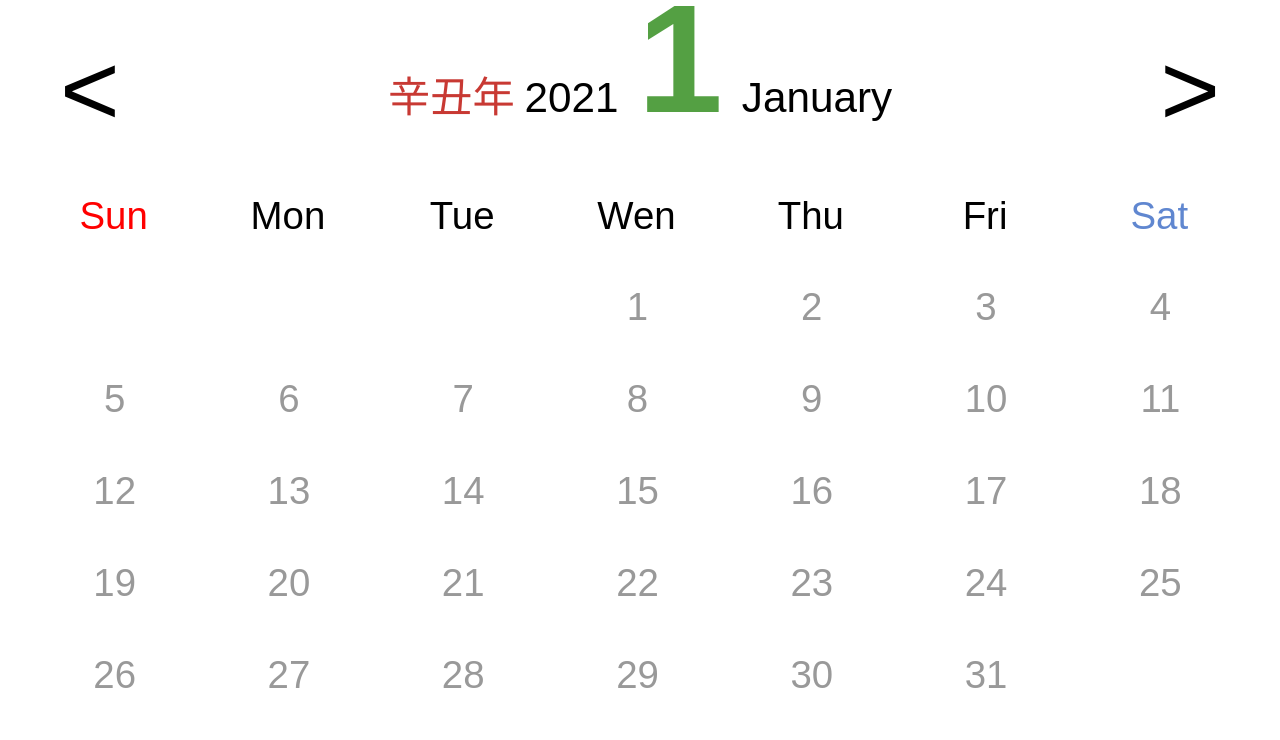
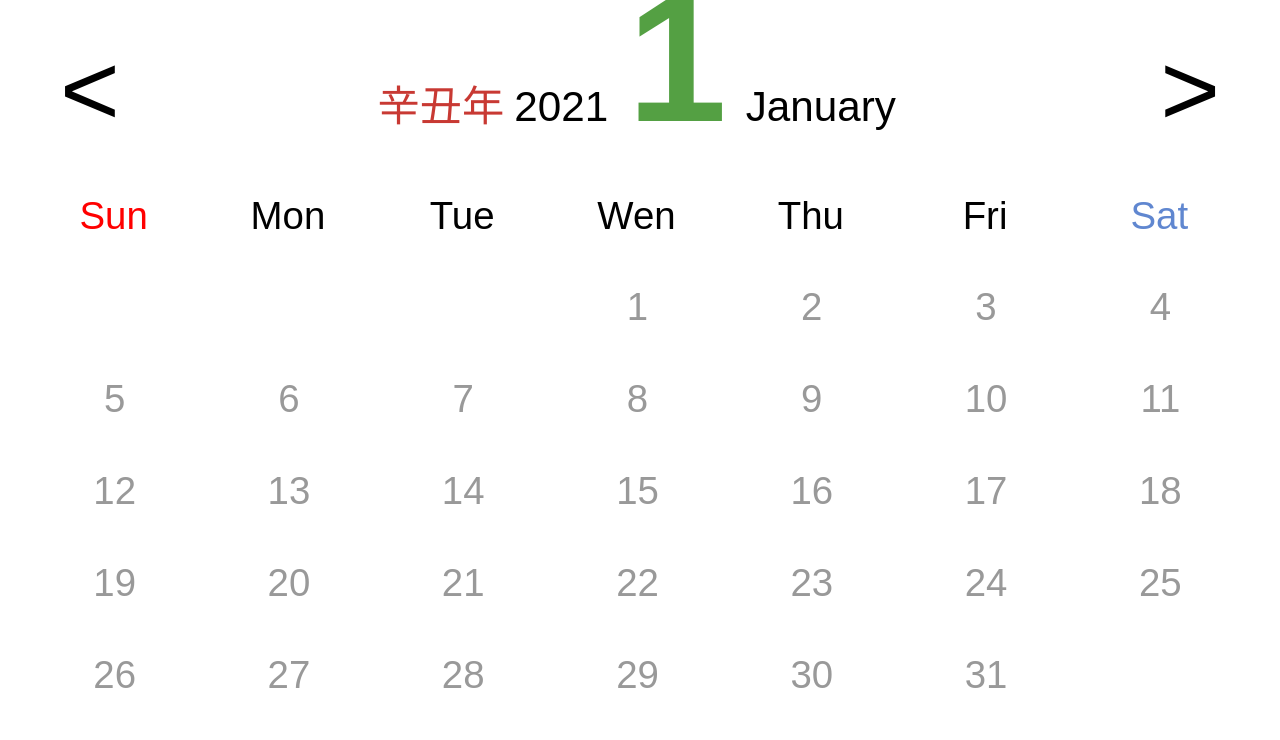
Before and after one commit to LunarCalendar/LunarCalendar.github.io, a plain HTML site: page index.html in a window 1280 px wide. Drawn offline with Linux system fonts and the light colour scheme.

Commit message:
css 수정

```diff
--- a/index.html
+++ b/index.html
@@ -48,7 +48,7 @@
                 font-size: 3.3vw;
             }
             .month {
-                font-size:12vw;
+                font-size:14vw;
                 color:rgb(84,160,67);
                 font-weight: bold;
                 margin-left: 1.2vw;
@@ -108,6 +108,7 @@
                     <span class="year">2021</span>
                     <span class="month">1</span>
                     <span class="year">January</span>
+                    <span class="chineseYear">      </span>
                 </div>
                 <span class="after">&gt;</span>
             </div>
```
